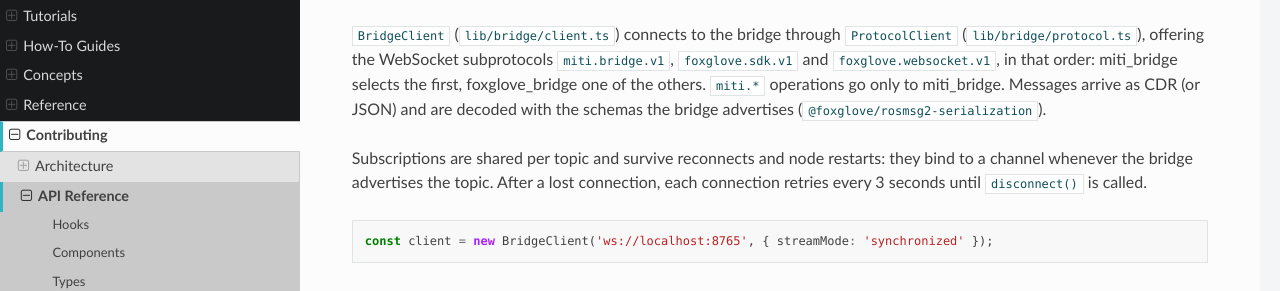
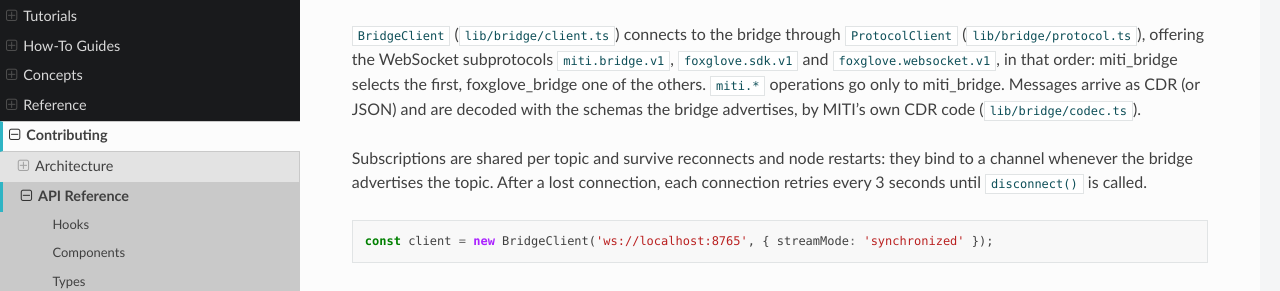
Before and after one commit to hiran-t/MITI, a Sphinx documentation site: the page built from docs/contributing/api.md, in a window 1280 px wide and 900 px high, scrolled down 20918 px. Shown: the part 183-474 px from the top of the window. Built offline with Sphinx 7.4.7 and the Read the Docs theme 3.1.0, drawn with Linux system fonts in a browser that asks for light colours.

Commit message:
docs: say MITI reads ROS messages with its own CDR code
The README's License line no longer credits Foxglove's ROS message libraries,
and the contributor docs name the modules that replaced them and how they are
tested.

Co-Authored-By: Claude Opus 5.5 <noreply@anthropic.com>

```diff
--- a/docs/contributing/api.md
+++ b/docs/contributing/api.md
@@ -1104,8 +1104,8 @@ to the same worker, which keeps the channel's decoder.
 (`lib/bridge/protocol.ts`), offering the WebSocket subprotocols `miti.bridge.v1`,
 `foxglove.sdk.v1` and `foxglove.websocket.v1`, in that order: miti_bridge selects the first,
 foxglove_bridge one of the others. `miti.*` operations go only to miti_bridge. Messages arrive as
-CDR (or JSON) and are decoded with the schemas the bridge advertises
-(`@foxglove/rosmsg2-serialization`).
+CDR (or JSON) and are decoded with the schemas the bridge advertises, by MITI's own CDR code
+(`lib/bridge/codec.ts`).
 
 Subscriptions are shared per topic and survive reconnects and node restarts: they bind to a
 channel whenever the bridge advertises the topic. After a lost connection, each connection retries
```
Also changed, not shown: README.md (+1 -1 lines), docs/contributing/architecture.md (+12 -2 lines).
